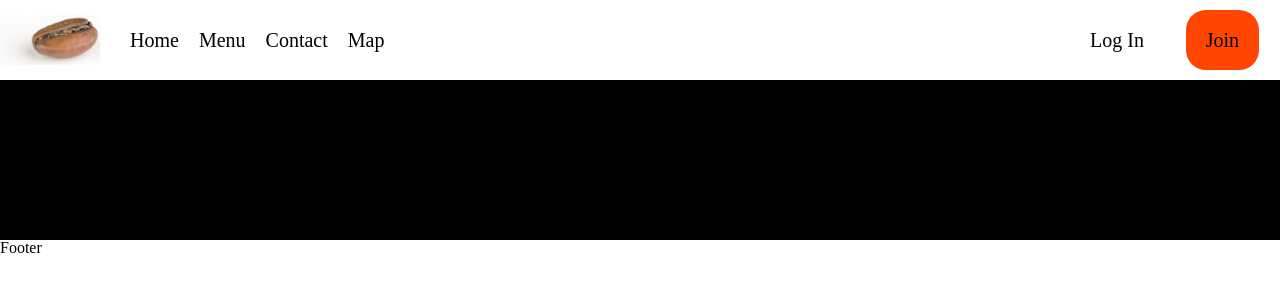
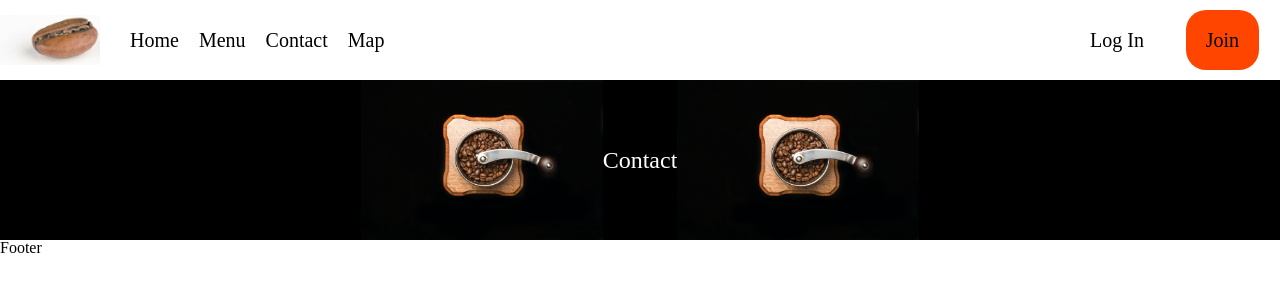
Before and after one commit to sosoberg/cool_beans, a React (Create React App) app in the folder client/: page /contact in a window 1280 px wide. Shown: the top 300 px of the page. Built offline with nearby package versions, Linux system fonts and the light colour scheme; no server answers.

Commit message:
added white wood

```diff
--- a/client/src/pages/Contact/index.js
+++ b/client/src/pages/Contact/index.js
@@ -1,4 +1,5 @@
 import React from "react";
+import coffeeGrinder from "../../assets/coffeeGrinder.jpg"
 
 import './style.css'
 
@@ -20,6 +21,9 @@ function Contact() {
       </div>
       <div className='display'>
         <div className="contactBanner">
+          <img src={coffeeGrinder}></img>
+          <h1>Contact</h1>
+          <img src={coffeeGrinder}></img>
 
         </div>
       </div>
--- a/client/src/pages/Contact/style.css
+++ b/client/src/pages/Contact/style.css
@@ -16,4 +16,15 @@
   width: 100vw;
   height: 20vh;
   background-color: black;
+  display: flex;
+  color: white;
+  justify-content: center;
+  align-items: center;
+
 }
+.contactBanner img{
+  height: 100%;
+}
+.contactBanner h1{
+  font-size: 24px;
+}
--- a/client/src/pages/Login/style.css
+++ b/client/src/pages/Login/style.css
@@ -13,8 +13,6 @@
     justify-content: center;
 }
 .loginInput{
-
-
     font-size: 25px;
     margin-top: 10px;
     margin-bottom: 10px;
```
Also changed, not shown: client/src/assets/whitewood.jpg (added).
